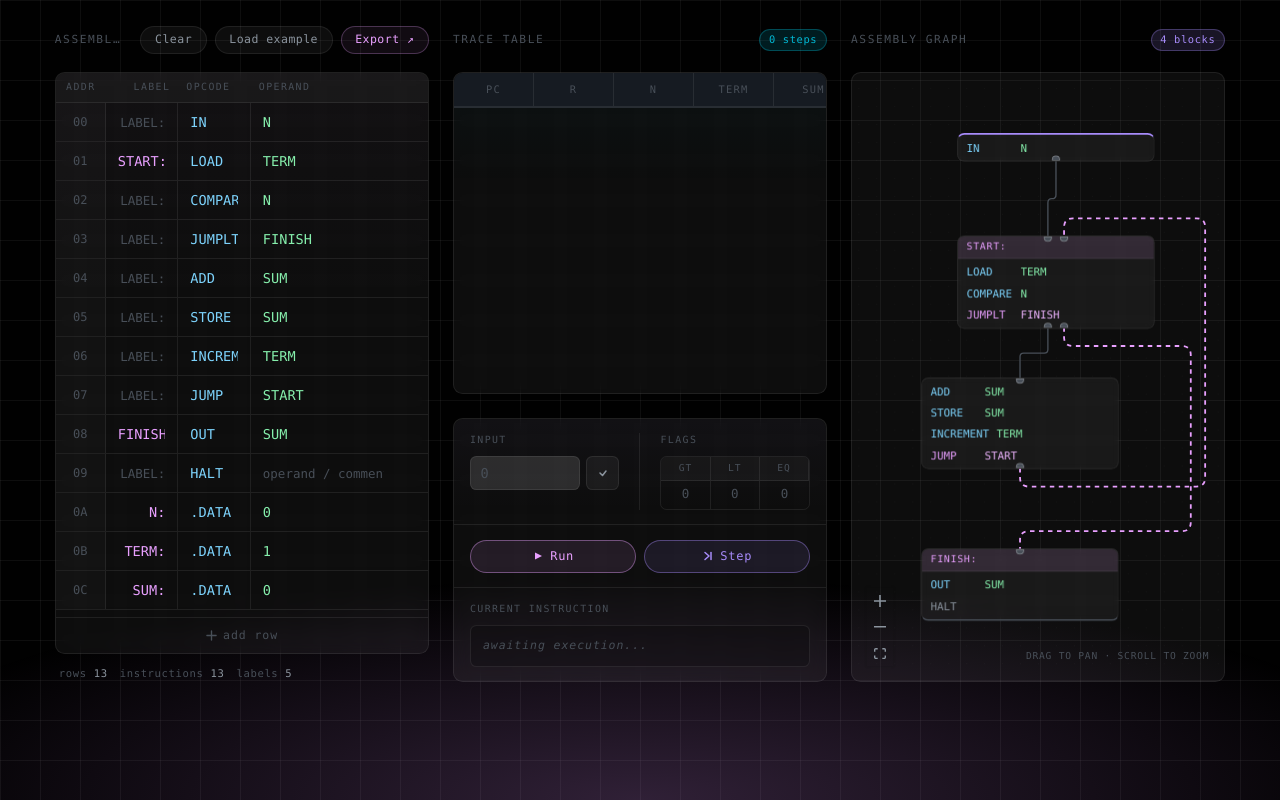
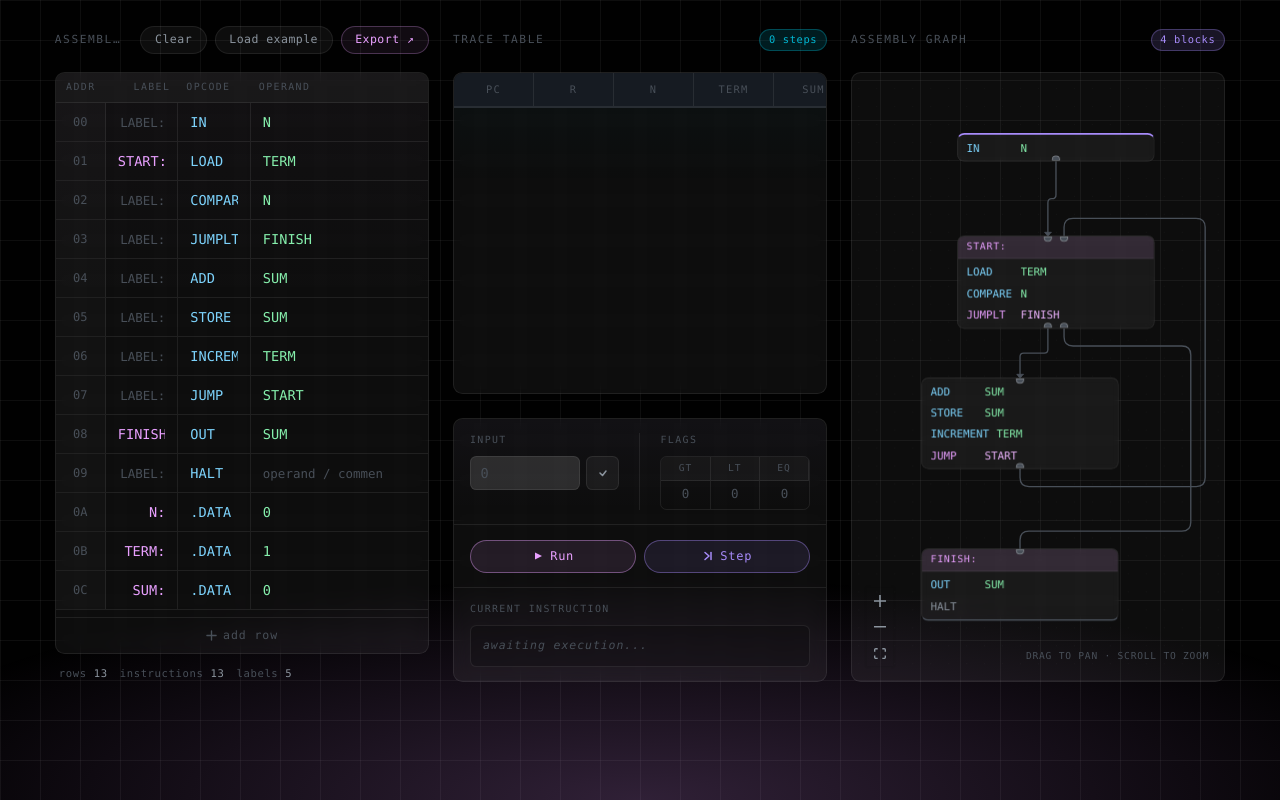
Before and after one commit to DiamondPie/assembly-sim, a Next.js app: page / in a window 1280 px wide. Built offline with nearby package versions, Linux system fonts and the light colour scheme.

Commit message:
fix bug and add new features

```diff
--- a/app/AsmVM.js
+++ b/app/AsmVM.js
@@ -162,7 +162,7 @@ function cloneState(state) {
     memory: new Map(state.memory),
     flags:  { ...state.flags },
     output: [...state.output],
-    trace:  [...state.trace],
+    trace:  state.trace,
   };
 }
 
--- a/app/components/AssemblyGraph.jsx
+++ b/app/components/AssemblyGraph.jsx
@@ -13,12 +13,13 @@ import {
   Panel,
   BaseEdge,
   useNodes,
+  MarkerType,
 } from '@xyflow/react';
 import '@xyflow/react/dist/style.css';
 import styles from './AssemblyGraph.module.css';
 import clsx from 'clsx';
 
-function JumpEdge({ sourceX, sourceY, targetX, targetY, data, style, label, labelStyle, labelBgStyle }) {
+function JumpEdge({ sourceX, sourceY, targetX, targetY, data, style, label, labelStyle, labelBgStyle, markerEnd }) {
   const nodes = useNodes();
   const r = 10;
   const padding = 40;
@@ -99,6 +100,20 @@ const NODE_GAP_Y  = 60;
 // Estimated row height in px (used for rough layout before measurement)
 const ROW_H       = 22;
 const NODE_PADDING_Y = 32; // top + bottom header/footer area
+
+function isJumpTaken(jumpOp, flags) {
+  if (!flags) return false;
+  switch (jumpOp) {
+    case 'JUMPGT': case 'JGT': case 'BGT': return !!flags.GT;
+    case 'JUMPLT': case 'JLT': case 'BLT': return !!flags.LT;
+    case 'JUMPEQ': case 'JEQ': case 'BEQ': case 'BZ': return !!flags.EQ;
+    case 'JUMPNE': case 'JNE': case 'BNE': case 'BNZ': return !flags.EQ;
+    case 'JUMPGE': case 'JGE': case 'BGE': return !!(flags.GT || flags.EQ);
+    case 'JUMPLE': case 'JLE': case 'BLE': return !!(flags.LT || flags.EQ);
+    case 'JUMP': case 'JMP': case 'B': case 'BR': case 'CALL': return true;
+    default: return false;
+  }
+}
 
 // ─────────────────────────────────────────────
 // Parser: rows → blocks → RF nodes + edges
@@ -187,7 +202,7 @@ function parseBlocks(rows) {
  * Convert blocks into React Flow nodes and edges.
  * Layout: vertical stack, left-aligned.
  */
-function blocksToGraph(blocks, currentRowId) {
+function blocksToGraph(blocks, currentRowId, vmFlags) {
   if (blocks.length === 0) return { nodes: [], edges: [] };
 
   // Build label→blockId map for resolving jump targets
@@ -205,6 +220,8 @@ function blocksToGraph(blocks, currentRowId) {
   const edges = [];
 
   let jumpEdgeCount = 0;
+  const NORMAL_COLOR = 'var(--text-tertiary, #484f58)';
+  const ACTIVE_COLOR = 'var(--accent-primary, #e9a0ff)';
 
   const addEdge = (source, target, label, type = 'sequential', targetIsRight = false) => {
     if (!target) return;
@@ -220,16 +237,12 @@ function blocksToGraph(blocks, currentRowId) {
       targetHandle: `tgt-${tgtIdx}`,
       label: label || undefined,
       type: type === 'jump' ? 'jumpEdge' : 'smoothstep',
-      animated: type === 'jump',
-      data: { edgeType: type, laneIndex, targetIsRight },
-      style: {
-        stroke: type === 'jump'
-          ? 'var(--accent-primary, #e9a0ff)'
-          : 'var(--text-tertiary, #484f58)',
-        strokeWidth: type === 'jump' ? 2 : 1.5,
-      },
+      animated: false,
+      markerEnd: { type: MarkerType.ArrowClosed, width: 12, height: 12, color: NORMAL_COLOR },
+      data: { edgeType: type, laneIndex, targetIsRight, sourceBlockId: source },
+      style: { stroke: NORMAL_COLOR, strokeWidth: 1.5 },
       labelStyle: {
-        fill: 'var(--accent-primary, #e9a0ff)',
+        fill: NORMAL_COLOR,
         fontSize: 10,
         fontFamily: "'Google Sans Code', monospace",
       },
@@ -300,6 +313,27 @@ function blocksToGraph(blocks, currentRowId) {
     node.data.sourceHandles = sourceCount[node.id] ?? 1;
     node.data.targetHandles = targetCount[node.id] ?? 1;
     node.data.hasIncomingJump = jumpTargetIds.has(node.id);
+  }
+
+  // ── 激活当前执行到的跳转线 ──────────────────────────
+  for (const block of blocks) {
+    const lastInstr = block.instructions[block.instructions.length - 1];
+    if (lastInstr?.id !== currentRowId || !block.jumpTarget) continue;
+
+    const jumpTaken = isJumpTaken(block.jumpOp, vmFlags);
+
+    for (const edge of edges) {
+      if (edge.data?.sourceBlockId !== block.id) continue;
+      const isJumpEdge = edge.data?.edgeType === 'jump';
+      const shouldActivate = jumpTaken ? isJumpEdge : !isJumpEdge;
+      if (shouldActivate) {
+        edge.style = { stroke: ACTIVE_COLOR, strokeWidth: 2.5, strokeDasharray: '6 3' };
+        edge.markerEnd = { type: MarkerType.ArrowClosed, width: 12, height: 12, color: ACTIVE_COLOR };
+        edge.labelStyle = { ...edge.labelStyle, fill: ACTIVE_COLOR };
+        edge.animated = true;
+      }
+    }
+    break;
   }
 
   return { nodes, edges };
@@ -392,11 +426,11 @@ function AsmBlockNode({ data }) {
 
 // rows prop: same shape as AsmEditor rows
 // [{ id, label, opcode, operand }]
-export default function AssemblyGraph({ rows = [], currentRowId = null }) {
+export default function AssemblyGraph({ rows = [], currentRowId = null, vmFlags = null }) {
   const { nodes: computedNodes, edges } = useMemo(() => {
     const blocks = parseBlocks(rows);
-    return blocksToGraph(blocks, currentRowId);
-  }, [rows, currentRowId]);
+    return blocksToGraph(blocks, currentRowId, vmFlags);
+  }, [rows, currentRowId, vmFlags]);
 
   const [nodes, setNodes, onNodesChange] = useNodesState(computedNodes);
 
--- a/app/components/AssemblyGraph.module.css
+++ b/app/components/AssemblyGraph.module.css
@@ -172,6 +172,11 @@
   padding-bottom: 0.35rem;
 }
 
+.instrActive {
+  background-color: rgba(233, 160, 255, 0.18);
+  border-radius: 3px;
+}
+
 .instrRow:hover {
   background: rgba(255,255,255,0.04);
 }
--- a/app/components/TraceTable.jsx
+++ b/app/components/TraceTable.jsx
@@ -91,7 +91,6 @@ export default function TraceTable({
                         changed          && styles.cellChanged,
                         col.key === 'pc' && styles.cellPc,
                       )}
-                      style={{ animationDelay: `${rowIdx * 40}ms` }}
                     >
                       <span className={styles.cellText}>
                         {row[col.key] ?? '—'}
--- a/app/page.js
+++ b/app/page.js
@@ -165,7 +165,7 @@ export default function Page() {
         </div>
 
         {/* Bottom — CFG Graph */}
-        <AssemblyGraph rows={rows} currentRowId={currentRowId}/>
+        <AssemblyGraph rows={rows} currentRowId={currentRowId} vmFlags={vmState?.flags ?? null}/>
       </div>
     </main>
   );
```
